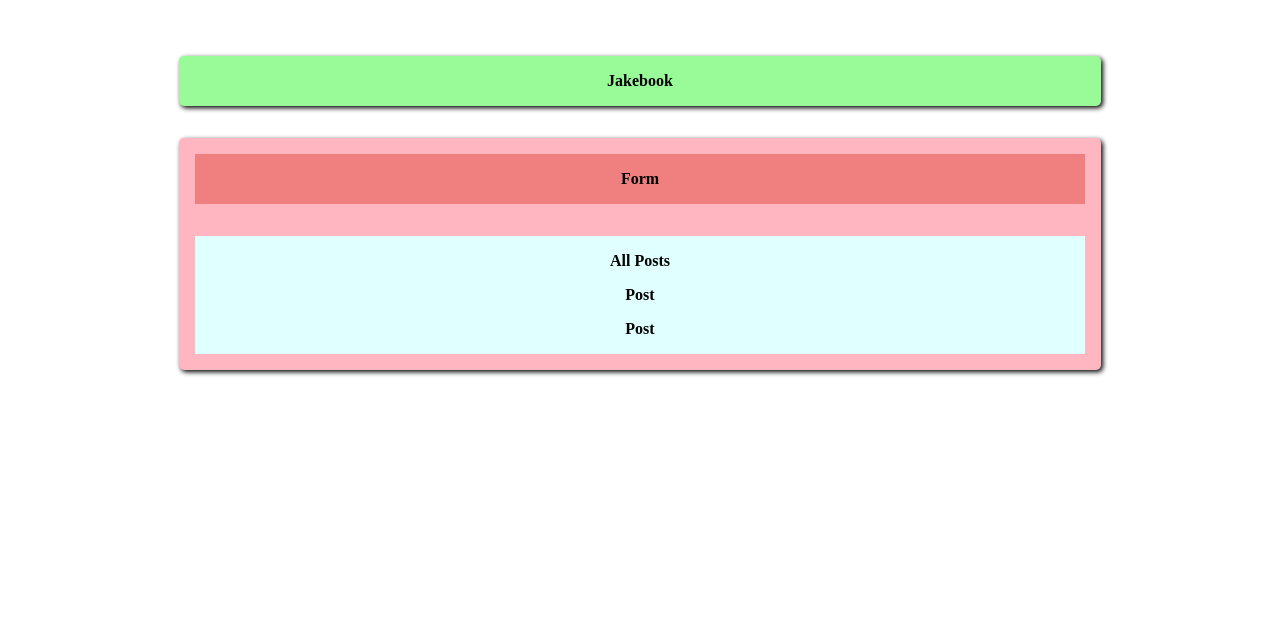
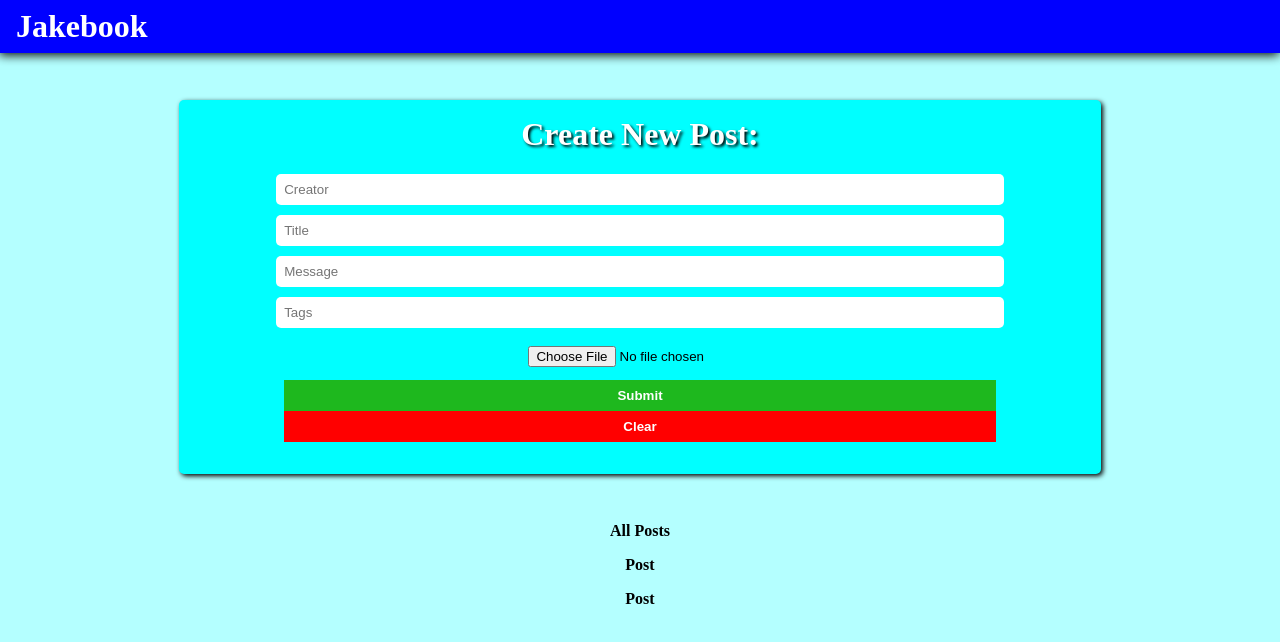
Before and after one commit to Jacob52210/jakebook, a React (Create React App) app in the folder jakebook/: page / in a window 1280 px wide. Shown: the top 642 px of the page. Built offline with nearby package versions, Linux system fonts and the light colour scheme; no server answers.

Commit message:
successfully posting data to the database, image file doesn't appear to be working yet

```diff
--- a/jakebook/public/style.css
+++ b/jakebook/public/style.css
@@ -10,4 +10,5 @@ body {
   flex-direction: column;
   justify-content: center;
   align-items: center;
+  background-color: rgb(180, 255, 255);
 }
--- a/jakebook/src/App.js
+++ b/jakebook/src/App.js
@@ -11,17 +11,17 @@ const App = () => {
   const dispatch = useDispatch();
 
   useEffect(() => {
-    dispatch(getPosts);
+    dispatch(getPosts());
   }, [dispatch]);
 
   return (
    <div className="app-container">
      <header>
-       <h1>Jakebook</h1>
+       <h1 className="app-name">Jakebook</h1>
      </header>
      <div className="content-container">
 
-        <div className="form-container">
+        <div>
           <Form />
         </div>
 
--- a/jakebook/src/actions/posts.js
+++ b/jakebook/src/actions/posts.js
@@ -7,8 +7,16 @@ export const getPosts = () => async (dispatch) => {
 
     dispatch({ type: 'FETCH_ALL', payload: data });
 
-    console.log(data);
   } catch (error) {
     console.log(error.message);
   }
 }
+
+export const createPost = (post) => async (dispatch) => {
+  try {
+    const { data } = await api.createPost(post);
+    dispatch({ type: 'CREATE', payload: data });
+  } catch (error) {
+    console.log(error);
+  }
+}
--- a/jakebook/src/api/index.js
+++ b/jakebook/src/api/index.js
@@ -3,3 +3,4 @@ import axios from 'axios';
 const url = 'http://localhost:5000/posts';
 
 export const fetchPosts = () => axios.get(url);
+export const createPost =(newPost) => axios.post(url, newPost);
--- a/jakebook/src/components/Form/Form.js
+++ b/jakebook/src/components/Form/Form.js
@@ -1,8 +1,80 @@
-import React from 'react';
+import React, { useState } from 'react';
+import { useDispatch } from 'react-redux';
+import { createPost } from '../../actions/posts'
+import './form.css';
 
 const Form = () => {
+  const [postData, setPostData] = useState({
+    creator: '',
+    title: '',
+    message: '',
+    tags: '',
+    selectedFile: ''
+  })
+
+  const dispatch = useDispatch();
+
+  const handleSubmit = (e) => {
+    e.preventDefault();
+
+    dispatch(createPost(postData));
+  }
+
+  const clear = () => {
+
+  }
+
   return (
-    <h1>Form</h1>
+    <div className="form-container">
+      <h1 className="form-label">Create New Post: </h1>
+      <form autoComplete="off" noValidate onSubmit={handleSubmit}>
+        <input
+          type="text"
+          name="creator"
+          label="Creator"
+          placeholder="Creator"
+          value={postData.creator}
+          onChange={(e) => setPostData({ ...postData, creator:e.target.value })}
+        />
+
+        <input
+          type="text"
+          name="title"
+          label="Title"
+          placeholder="Title"
+          value={postData.title}
+          onChange={(e) => setPostData({ ...postData, title:e.target.value })}
+        />
+        <input
+          type="text"
+          name="message"
+          label="Message"
+          placeholder="Message"
+          value={postData.message}
+          onChange={(e) => setPostData({ ...postData, message:e.target.value })}
+        />
+        <input
+          type="text"
+          name="tags"
+          label="Tags"
+          placeholder="Tags"
+          value={postData.tags}
+          onChange={(e) => setPostData({ ...postData, tags:e.target.value })}
+        />
+        <div>
+          <input
+            className="file-select-btn"
+            type="file"
+            multiple={false}
+            onDone={({base64}) => setPostData({ ...postData, selectedFile: base64})}
+          />
+        </div>
+        <div className="button-container">
+          <button type="submit">Submit</button>
+          <button className="clear-btn" onClick={clear}>Clear</button>
+        </div>
+      </form>
+    </div>
   );
 }
 
--- /dev/null
+++ b/jakebook/src/components/Form/form.css
@@ -0,0 +1,53 @@
+.form-container {
+  border-radius: 5px;
+  box-shadow: 2px 2px 5px black;
+  padding: 1rem;
+  background-color: rgb(0, 255, 255);
+}
+
+.form-label {
+  color: rgb(255, 255, 255);
+  font-size: 2rem;
+  text-shadow: 2px 2px 3px black;
+  margin: 0;
+  margin-bottom: 1rem;
+}
+
+form {
+  display: flex;
+  flex-direction: column;
+  justify-content: center;
+  align-items: center;
+}
+
+input {
+  margin: 5px;
+  padding: 8px;
+  width: 80%;
+  border-radius: 5px;
+  border: none;
+}
+
+
+
+.button-container {
+  margin-bottom: 1rem;
+  width: 100%;
+}
+
+button {
+  color: white;
+  font-weight: bolder;
+  width: 80%;
+  padding: 8px;
+  border: none;
+  background-color: rgb(30, 184, 30);
+}
+
+.clear-btn {
+  background-color: red;
+}
+
+button:hover {
+  background-color: black;
+}
--- a/jakebook/src/components/Posts/Posts.js
+++ b/jakebook/src/components/Posts/Posts.js
@@ -5,7 +5,7 @@ import { useSelector } from 'react-redux';
 const Posts = () => {
   const posts = useSelector((state) => state.posts);
 
-  console.log(posts);
+  console.log(posts); // Keep this one for now.
 
   return (
     <>
--- a/jakebook/src/reducers/posts.js
+++ b/jakebook/src/reducers/posts.js
@@ -1,14 +1,12 @@
 
+// eslint-disable-next-line
 export default (posts = [], action) => {
   switch (action.type) {
     case 'FETCH_ALL':
       return action.payload;
     case 'CREATE':
-      return posts;
+      return [...posts, action.payload];
     default:
       return posts;
   }
 }
-
-// ESLint is throwing an error, will run to see if it works regardless.
-// Update: App is running in browswer regardless of problem.
--- a/jakebook/src/style.css
+++ b/jakebook/src/style.css
@@ -1,8 +1,6 @@
 
 
 .app-container {
-  margin: 1rem;
-  padding-top: 5vh;
   width: 90vw;
   display: flex;
   flex-direction: column;
@@ -11,40 +9,40 @@
 }
 
 header {
-  display: flex;
-  flex-direction: center;
-  justify-content: center;
-  align-items: center;
-  width: 80%;
-  background-color: palegreen;
-  border-radius: 5px;
-  box-shadow: 2px 2px 5px black;
+  width: 100vw;
+  background-color: blue;
+  box-shadow: -1px 2px 10px black;
+  position: fixed;
+  top: 0;
+  left: 0;
 }
 
 .content-container {
   border-radius: 5px;
   text-align: center;
-  margin-top: 2rem;
+  margin-top: 100px;
   width: 80%;
-  height: fit-content;
   display: flex;
   flex-direction: column;
   justify-content: space-between;
-  box-shadow: 2px 2px 5px black;
-  background-color: lightpink;
-}
 
-.form-container {
-  background-color: lightcoral;
-  margin: 1rem;
-}
-
-.posts-container {
-  background-color: lightcyan;
-  margin: 1rem;
 }
 
 
+
+.posts-container {
+  margin: 1rem;
+  height: fit-content;
+  padding: 1rem;
+}
+
+.app-name {
+  margin: .5rem;
+  margin-left: 1rem;
+  font-size: 2rem;
+  font-weight: bolder;
+  color: white;
+}
 
 h1 {
   margin: 1rem;
```
